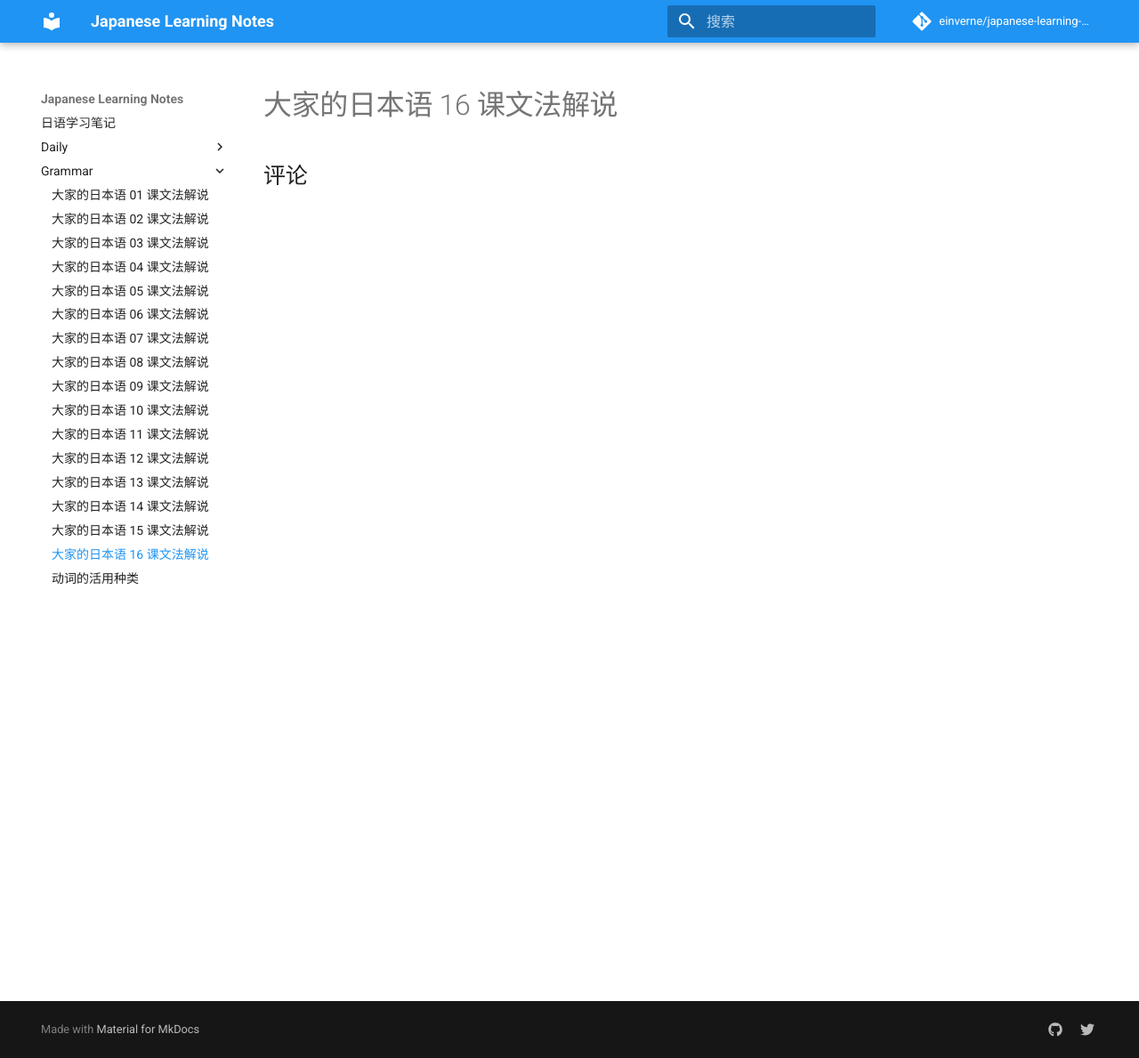
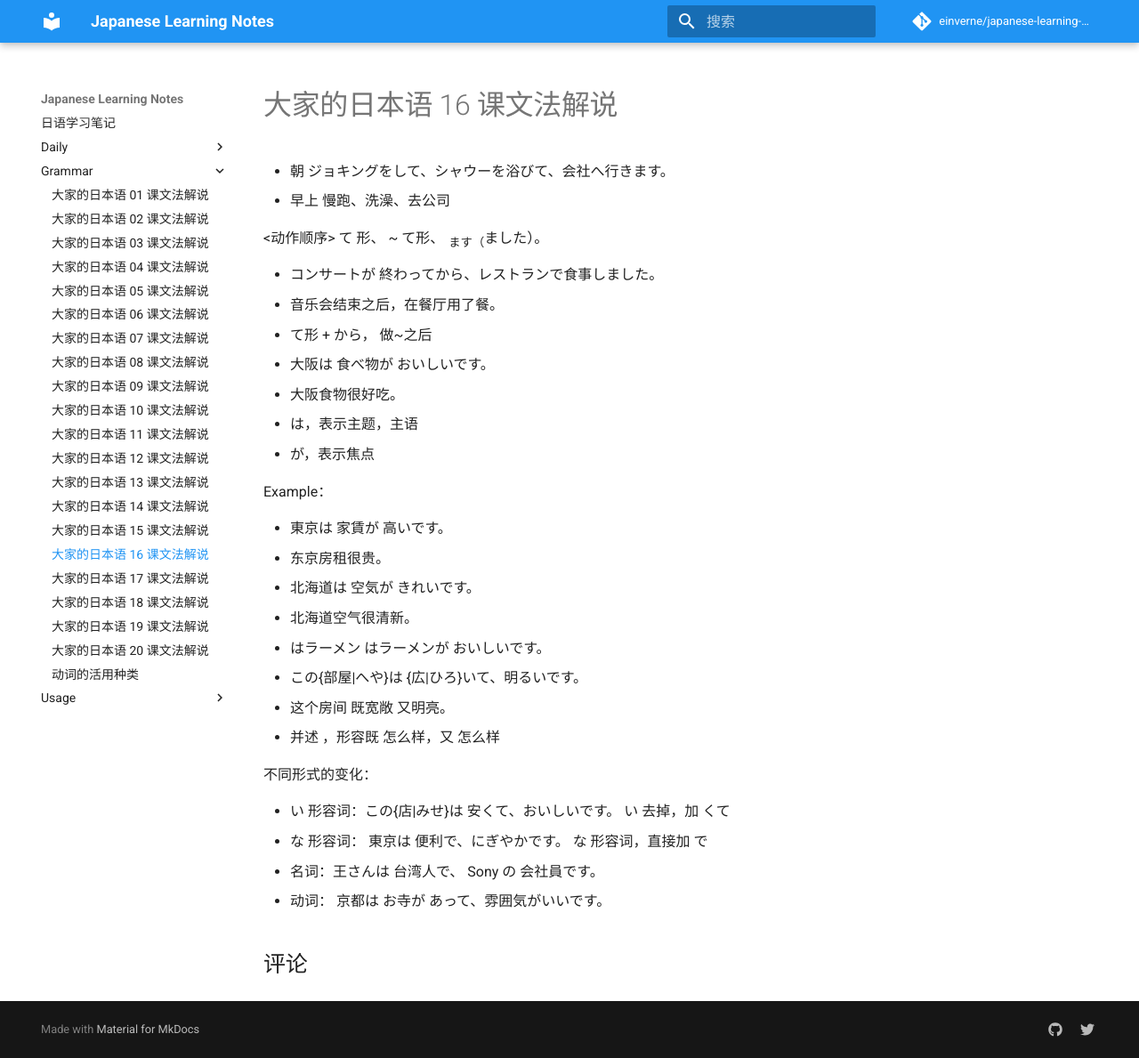
Before and after one commit to einverne/japanese-learning-notes, an MkDocs documentation site: the page built from docs/grammar/japanese-ep16.md, in a window 1280 px wide and 1189 px high. Shown: the whole window at 89% size. Built offline with MkDocs 1.6.1 and Material for MkDocs 9.7.7, drawn with Linux system fonts in a browser that asks for light colours; comment, search, counter and statistics services are not loaded.

Commit message:
Add 17 and 18

```diff
--- a/docs/grammar/japanese-ep16.md
+++ b/docs/grammar/japanese-ep16.md
@@ -3,3 +3,37 @@
 ---
 
 # 大家的日本语 16 课文法解说
+
+- 朝 ジョキングをして、シャウーを浴びて、会社へ行きます。
+- 早上 慢跑、洗澡、去公司
+
+<动作顺序> て 形、 ~ て形、 ~ます（~ました）。
+
+- コンサートが 終わってから、レストランで食事しました。
+- 音乐会结束之后，在餐厅用了餐。
+- て形 + から， 做~之后
+
+- 大阪は 食べ物が おいしいです。
+- 大阪食物很好吃。
+- は，表示主题，主语
+- が，表示焦点
+
+Example：
+
+- 東京は 家賃が 高いです。
+- 东京房租很贵。
+- 北海道は 空気が きれいです。
+- 北海道空气很清新。
+- はラーメン はラーメンが おいしいです。
+
+
+- この{部屋|へや}は {広|ひろ}いて、明るいです。
+- 这个房间 既宽敞 又明亮。
+- 并述 ，形容既 怎么样，又 怎么样
+
+不同形式的变化：
+
+- い 形容词：この{店|みせ}は 安くて、おいしいです。    い 去掉，加 くて
+- な 形容词： 東京は 便利で、にぎやかです。          な 形容词，直接加 で
+- 名词：王さんは 台湾人で、 Sony の 会社員です。
+- 动词： 京都は お寺が あって、雰囲気がいいです。
--- /dev/null
+++ b/docs/grammar/japanese-ep19.md
@@ -0,0 +1,5 @@
+---
+comments: true
+---
+
+# 大家的日本语 19 课文法解说
--- /dev/null
+++ b/docs/grammar/japanese-ep20.md
@@ -0,0 +1,5 @@
+---
+comments: true
+---
+
+# 大家的日本语 20 课文法解说
```
Also changed, not shown: docs/grammar/japanese-ep17.md (added, +48 -0 lines), docs/grammar/japanese-ep18.md (added, +65 -0 lines), docs/usage/kara.md (added, +31 -0 lines).
